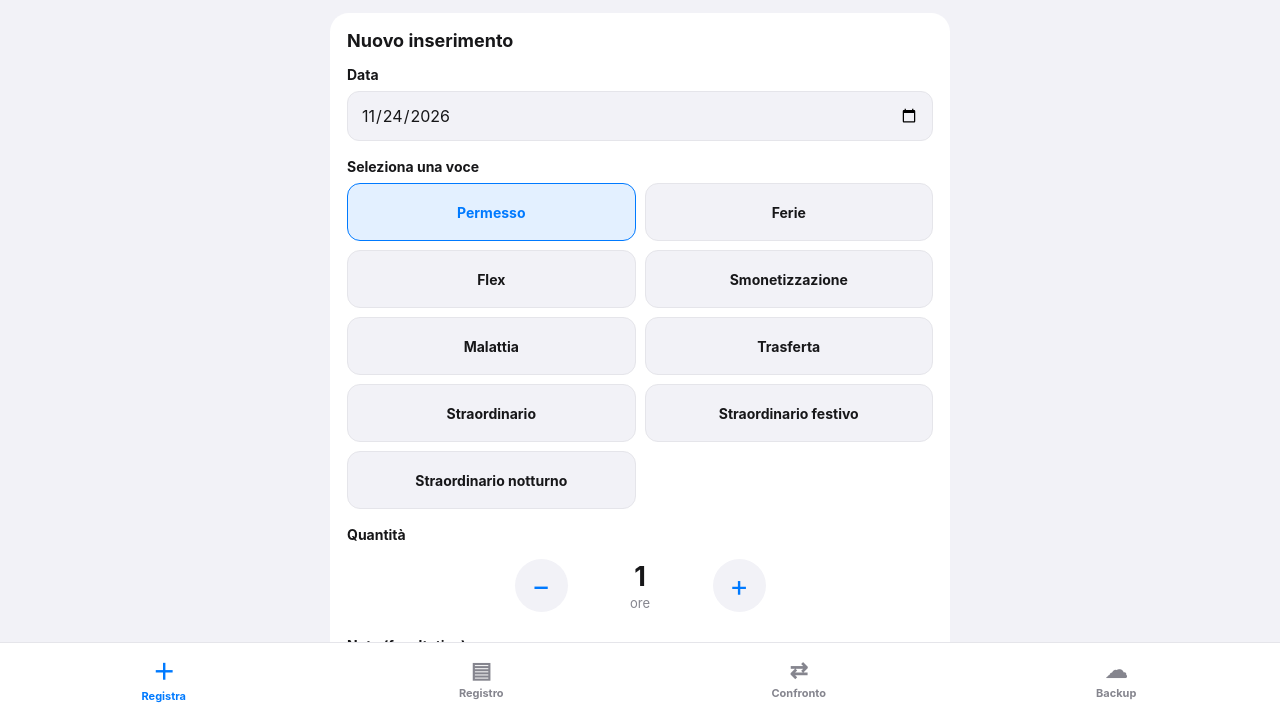
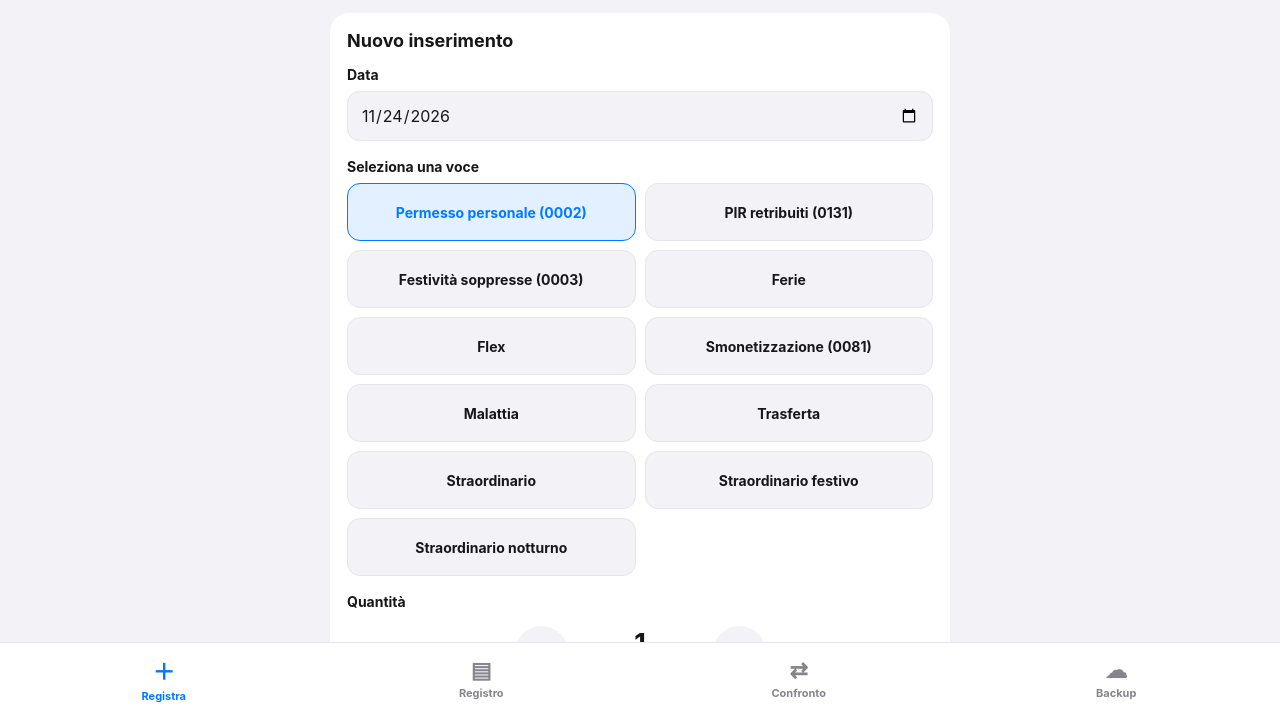
Before and after one commit to Giggin48/reg-m33knx8p8y4hjb, a plain HTML site: page index.html in a window 1280 px wide. Shown: the part 86-798 px from the top of the page. Drawn offline with Linux system fonts and the light colour scheme.

Commit message:
Aggiungi PIR e Festività soppresse, codici busta paga sulle voci
Co-Authored-By: Claude Sonnet 5.5 <noreply@anthropic.com>
Claude-Session: https://claude.ai/code/session_011TNSazb5fXyEFHmAZXZb5s

```diff
--- a/index.html
+++ b/index.html
@@ -191,11 +191,13 @@ nav button.active{color:var(--blue)}
 "use strict";
 
 const CATEGORIES=[
-{id:"permesso",name:"Permesso",unit:"ore",step:.5},
+{id:"permesso",name:"Permesso personale (0002)",unit:"ore",step:.5},
+{id:"pir",name:"PIR retribuiti (0131)",unit:"ore",step:.5},
+{id:"fs",name:"Festività soppresse (0003)",unit:"ore",step:.5},
 {id:"ferie",name:"Ferie",unit:"ore",step:.5},
 {id:"flex",name:"Flex",unit:"giorni",step:1},
-{id:"smonet_ore",name:"Smonetizzazione",unit:"ore",step:.5},
-{id:"smonet_giorni",name:"Smonetizzazione",unit:"giorni",step:.5},
+{id:"smonet_ore",name:"Smonetizzazione (0081)",unit:"ore",step:.5},
+{id:"smonet_giorni",name:"Smonetizzazione (0081)",unit:"giorni",step:.5},
 {id:"malattia",name:"Malattia",unit:"giorni",step:1},
 {id:"trasferta",name:"Trasferta",unit:"giorni",step:1},
 {id:"straordinario",name:"Straordinario",unit:"ore",step:.5},
@@ -403,7 +405,7 @@ weekdays++;
 
 const daily=entries.filter(e=>e.date===date);
 const hasVacation=daily.some(e=>e.category==="ferie"&&e.quantity>0);
-const hours=daily.filter(e=>e.category==="permesso").reduce((s,e)=>s+e.quantity,0);
+const hours=daily.filter(e=>["permesso","pir","fs"].includes(e.category)).reduce((s,e)=>s+e.quantity,0);
 
 if(hasVacation)vacationDays++;
 else if(hours>4)permissionDays++;
```
